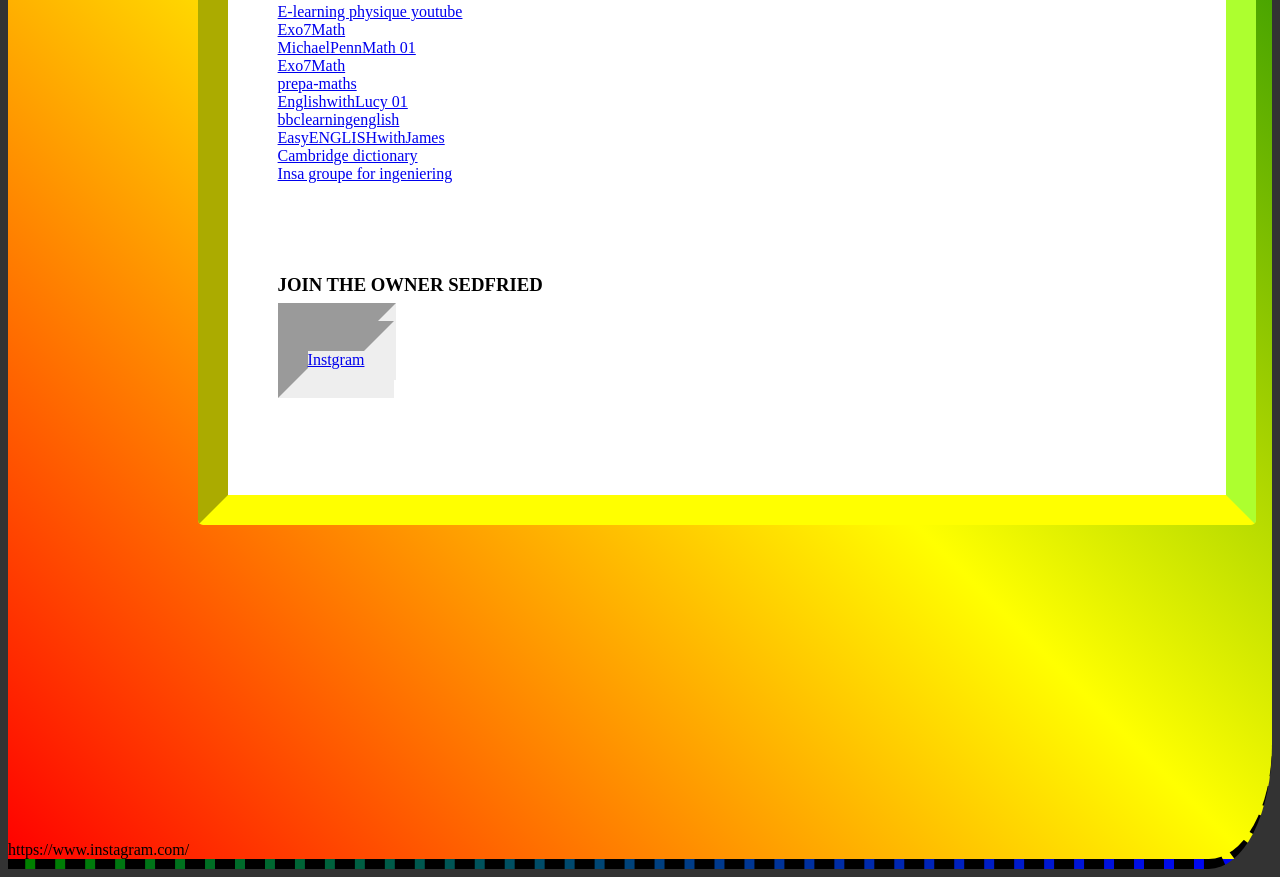
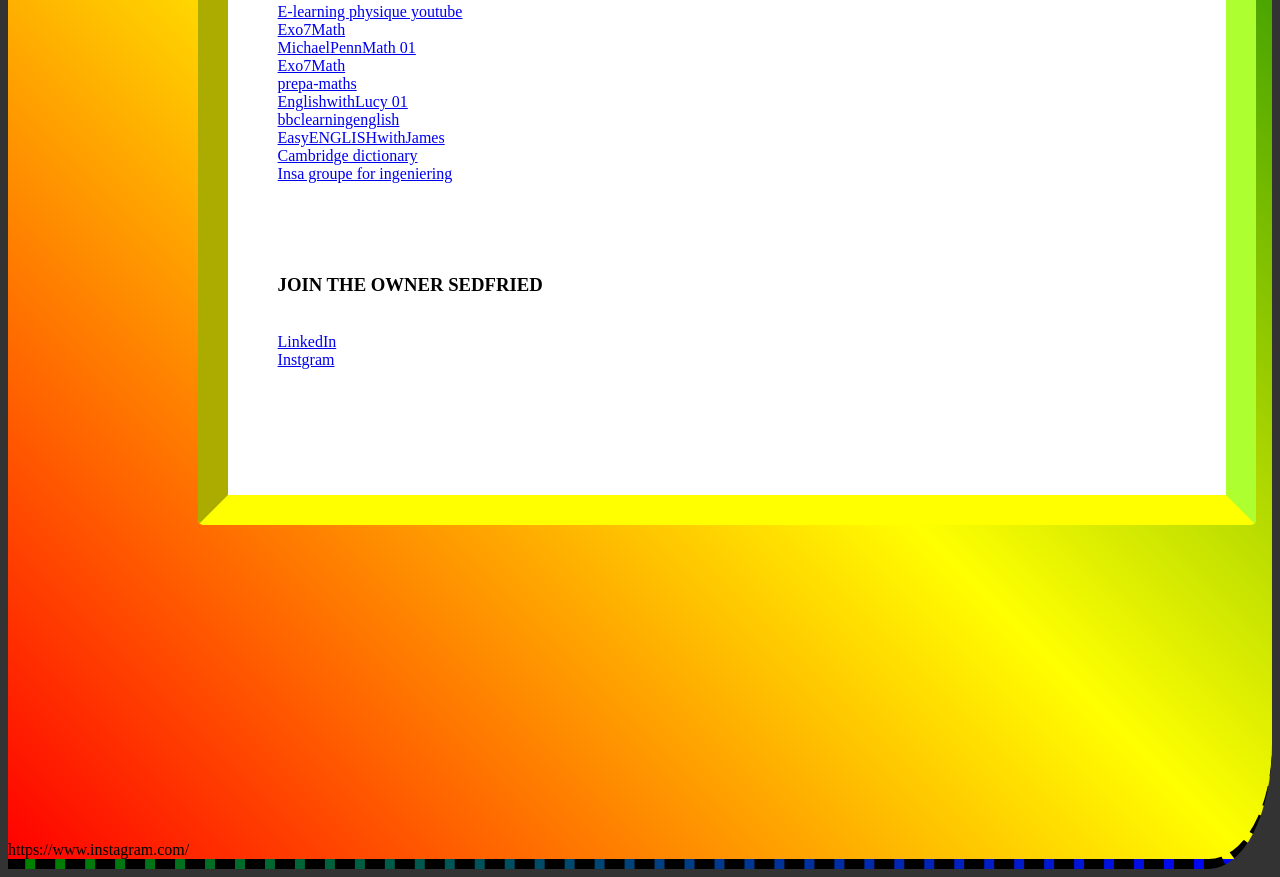
Before and after one commit to Sedjro-byte/easy-math-project, a plain HTML site: page apropos.html in a window 1280 px wide. Shown: the part 1622-2499 px from the top of the page. Drawn offline with Linux system fonts and the light colour scheme.

Commit message:
added my coordonate linkedin and insta link

```diff
--- a/apropos.css
+++ b/apropos.css
@@ -60,8 +60,6 @@ main{
 }
 
 .own a{
-    position: relative;
-    border: inset 30px;
-    text-emphasis-color: green;
+        text-justify: auto;
 
 }
```
